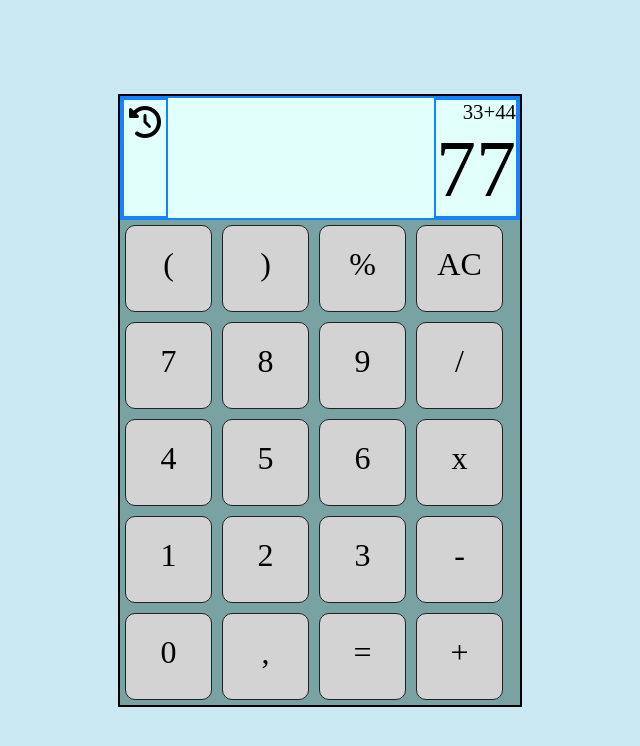
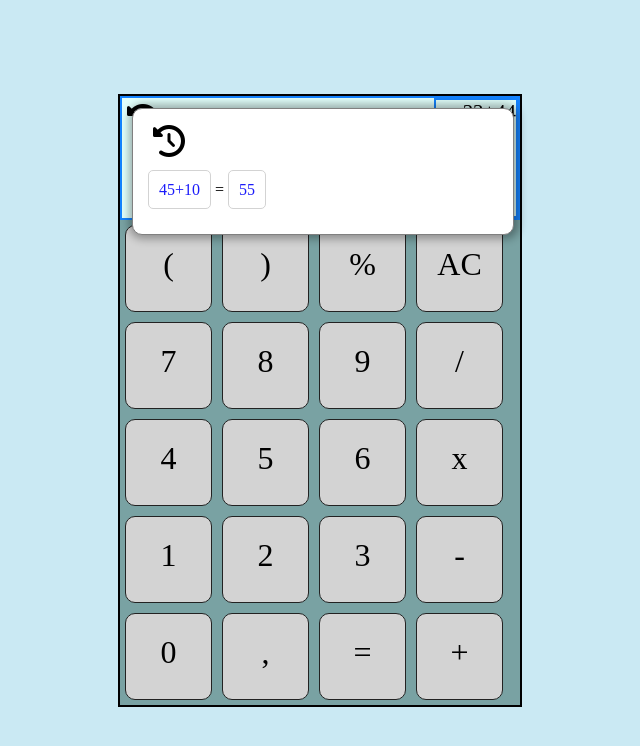
Before and after one commit to ClaudiaGon/modulo2, a plain HTML site: page javascript_2022/calculadora.html in a window 1280 px wide. Shown: the whole page, without its empty margins (320-960 px from the left). Drawn offline with Linux system fonts and the light colour scheme.

Commit message:
atualização do curso

```diff
--- a/javascript_2022/calculadora.html
+++ b/javascript_2022/calculadora.html
@@ -15,12 +15,20 @@
     <div class="container">
         <div id="containerCalculadora">
             <div id="painel">
-                <div id="historico"><i class="fa-solid fa-clock-rotate-left"></i></div>
+                <div id="abrirHistorico"><i class="fa-solid fa-clock-rotate-left"></i></div>
                 <div id="expressoes">
                     <div id="expressaoDigitada">33+44</div>
                     <div id="expressaoAovivo">77</div>
+                </div>
+                <div id="historicoLista">
+                <span id="fecharHistorico"><i class="fa-solid fa-clock-rotate-left"></i></span>
+                <div id="historicolistaIteins">
+                    <span class="expressao">45+10</span>
+                    <span class="sinal">=</span>
+                    <span class="resultado">55</span>
+                </div>
+            </div>
 
-                </div>
             </div>
             <div id="calculadora">
                 <ul id="calculadora">
--- a/javascript_2022/css/estilo.css
+++ b/javascript_2022/css/estilo.css
@@ -26,13 +26,14 @@
     border: 2px solid rgba(0, 119, 255, 0.911);
 }
 
-#historico {
+#abrirHistorico,
+#fecharHistorico  {
     padding: 5px ;
-    border: 2px solid rgba(0, 119, 255, 0.911);
     font-size: 2em;
     color: black;
 }
-#historico:hover {
+#abrirHistorico:hover,
+#fecharHistorico:hover {
     color: gray;
     cursor: pointer;
 }
@@ -50,6 +51,34 @@
 #expressoes {
     border: 2px solid rgba(0, 119, 255, 0.911);
 }
+#historicoLista {
+    position: absolute;
+    margin-left: 10px;
+    margin-top: 10px;
+    background-color: white;
+    padding: 15px;
+    border: 1px solid gray;
+    border-radius: 10px;
+    width: 350px;
+    min-height: 95px;
+    box-shadow: 1px 0px 9px 4px rgba(0,0,0,0.32);
+}
+
+#historicolistaIteins {
+    margin-top: 20px;
+}
+#historicolistaIteins .expressao,
+#historicolistaIteins .resultado {
+    border-radius: 5px;
+    border: 1px solid lightgray;
+    color: rgb(27, 27, 250);
+    padding: 10px;
+}
+#historicolistaIteins .sinal {
+
+}
+
+
 /*FIM: Estilos para painel*/
 
 /*INICIO: botoes calculadora*/
```
